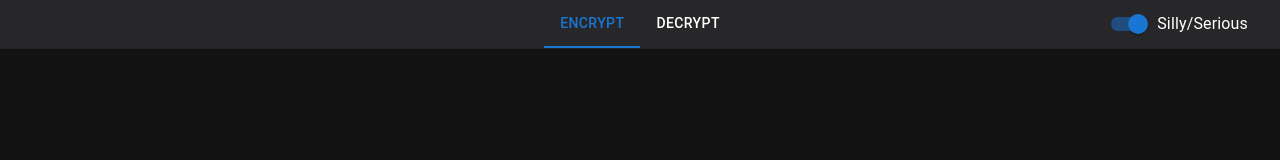
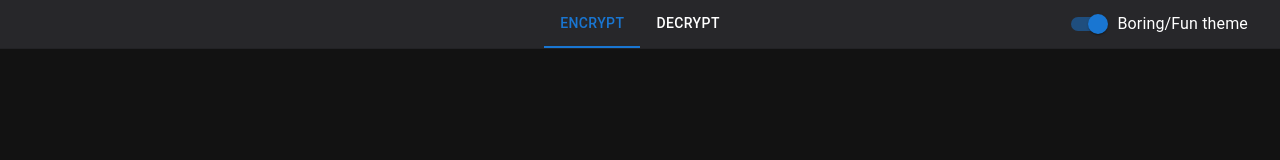
Before and after one commit to JakeSurge/pirAtE-Standard, a React (Create React App) app in the folder walktheplank/: page / in a window 1280 px wide. Shown: the top 160 px of the page. Built offline with nearby package versions, Linux system fonts and the light colour scheme.

Commit message:
change name from silly/serious to boring/fun and added one more validation

```diff
--- a/walktheplank/src/Anchor.tsx
+++ b/walktheplank/src/Anchor.tsx
@@ -126,7 +126,7 @@ export const Anchor = ({
           }
           className="mt-6  px-4 py-2  text-white  transition duration-200"
           variant="outlined"
-          disabled={buttonType === "encrypt" && !isValidLength(keyInput)}
+          disabled={!isValidLength(keyInput)}
           startIcon={buttonType === "encrypt" ? <LockIcon /> : <LockOpenIcon />}
           sx={{
             backgroundColor: buttonColor,
--- a/walktheplank/src/BlackPearl.tsx
+++ b/walktheplank/src/BlackPearl.tsx
@@ -94,7 +94,7 @@ export const BlackPearl = ({ initialStyle = "Serious" }: BlackPearlProps) => {
                   onChange={handleStyleToggle}
                 />
               }
-              label="Silly/Serious"
+              label="Boring/Fun theme"
               sx={{
                 "& .MuiFormControlLabel-label": {
                   color: "white",
```
